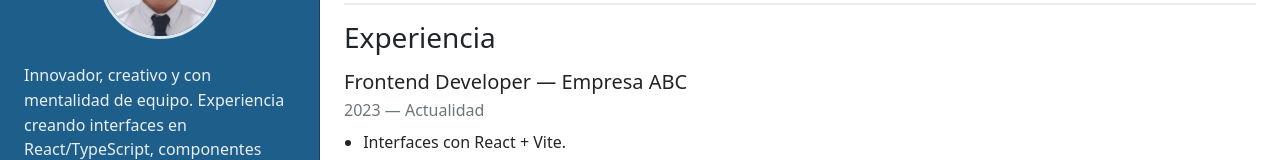
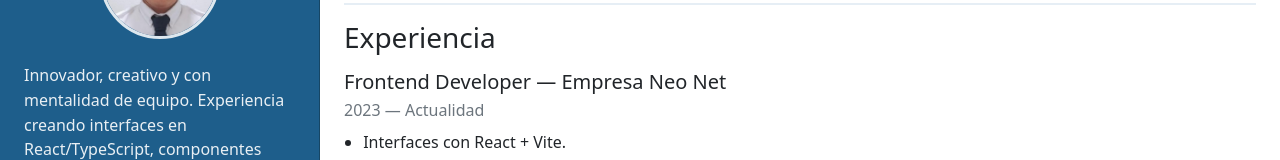
Before and after one commit to PerezAmnerJr/Mi-hoja-de-Vida-Amner, a React (Vite) app: page / in a window 1280 px wide. Shown: the part 162-322 px from the top of the page. Built offline with nearby package versions, Linux system fonts and the light colour scheme.

Commit message:
cambios de Informacion de experiencia

```diff
--- a/src/sections/Experience.tsx
+++ b/src/sections/Experience.tsx
@@ -3,7 +3,7 @@ export default function Experience() {
     <section id="experience" className="reveal mb-5">
       <h2 className="h3 mb-3">Experiencia</h2>
       <div className="mb-3">
-        <h3 className="h5 mb-1">Frontend Developer — Empresa ABC</h3>
+        <h3 className="h5 mb-1">Frontend Developer — Empresa Neo Net</h3>
         <div className="text-body-secondary mb-2">2023 — Actualidad</div>
         <ul className="mb-0">
           <li>Interfaces con React + Vite.</li>
```
